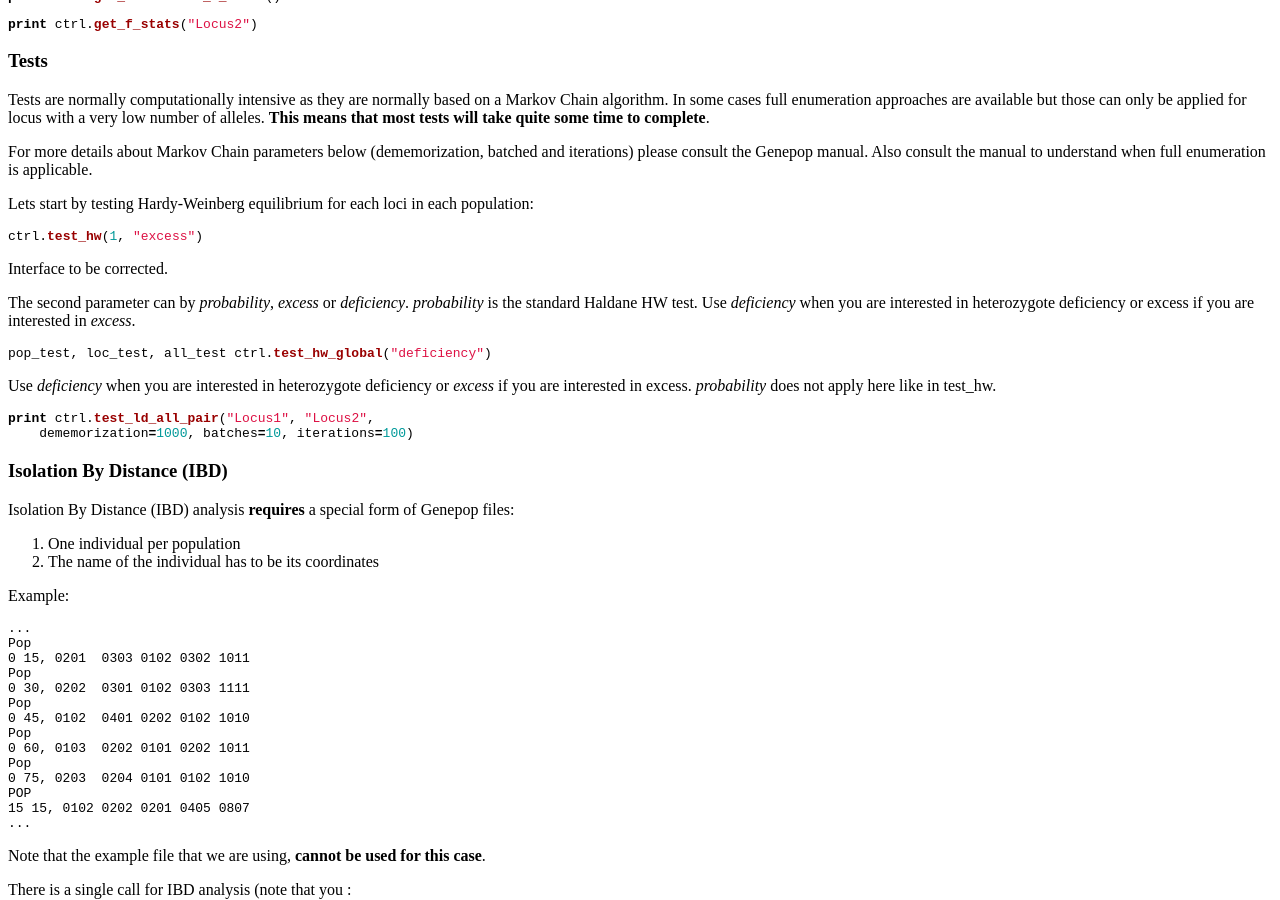
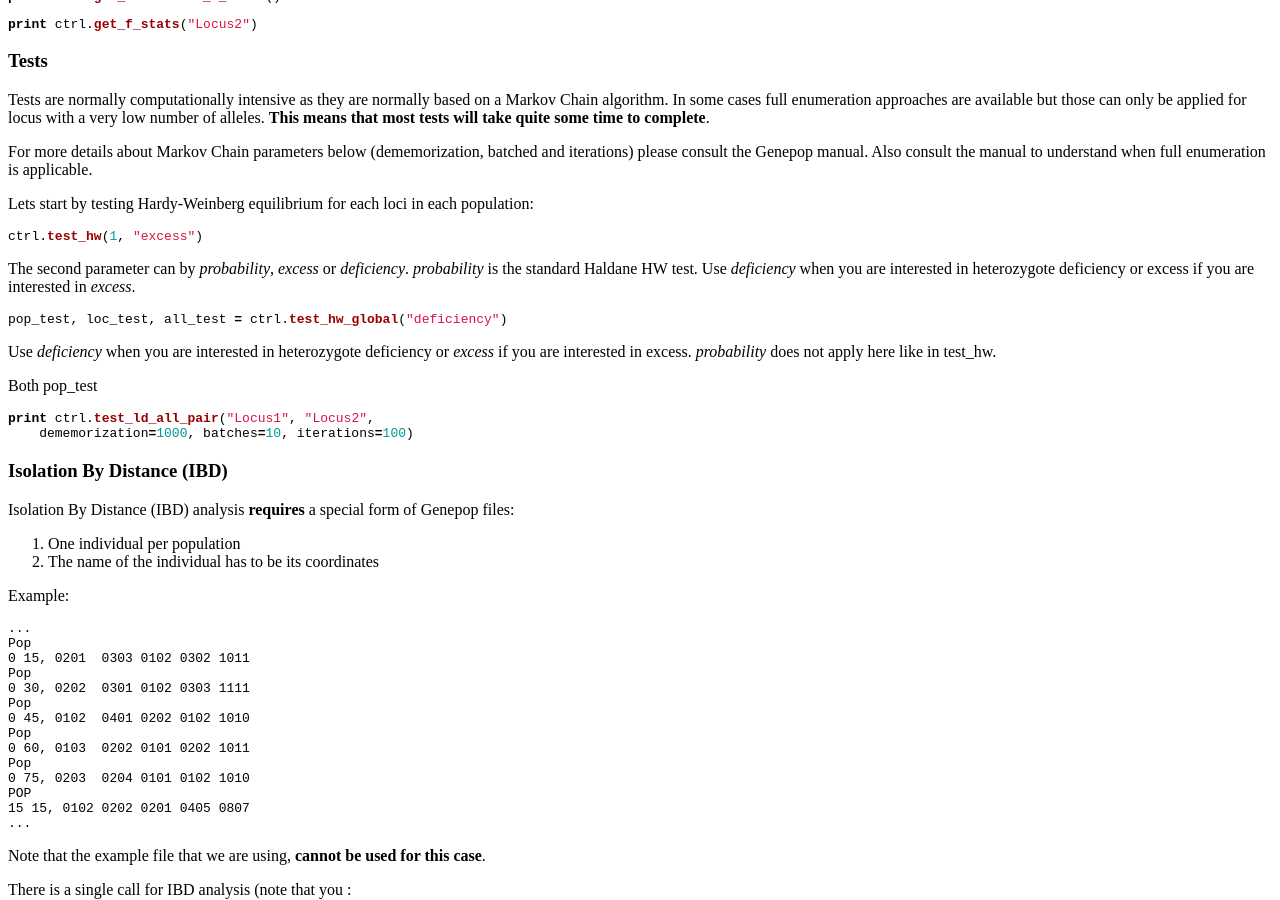
Before and after one commit to biopython/biopython.github.io, a Jekyll site: the page built from wiki/PopGen_Genepop.md, in a window 1280 px wide and 900 px high, scrolled down 1511 px. Built offline with Jekyll 4.4.1, drawn with Linux system fonts in a browser that asks for light colours.

Commit message:
/* Tests */

````diff
--- a/wiki/PopGen_Genepop.md
+++ b/wiki/PopGen_Genepop.md
@@ -175,20 +175,20 @@ population:
 ctrl.test_hw(1, "excess")
 ```
 
-Interface to be corrected.
-
 The second parameter can by *probability*, *excess* or *deficiency*.
 *probability* is the standard Haldane HW test. Use *deficiency* when you
 are interested in heterozygote deficiency or excess if you are
 interested in *excess*.
 
 ``` python
-pop_test, loc_test, all_test ctrl.test_hw_global("deficiency")
+pop_test, loc_test, all_test = ctrl.test_hw_global("deficiency")
 ```
 
 Use *deficiency* when you are interested in heterozygote deficiency or
 *excess* if you are interested in excess. *probability* does not apply
 here like in test\_hw.
+
+Both pop\_test
 
 ``` python
 print ctrl.test_ld_all_pair("Locus1", "Locus2",
````
Also changed, not shown: 1 other file.
